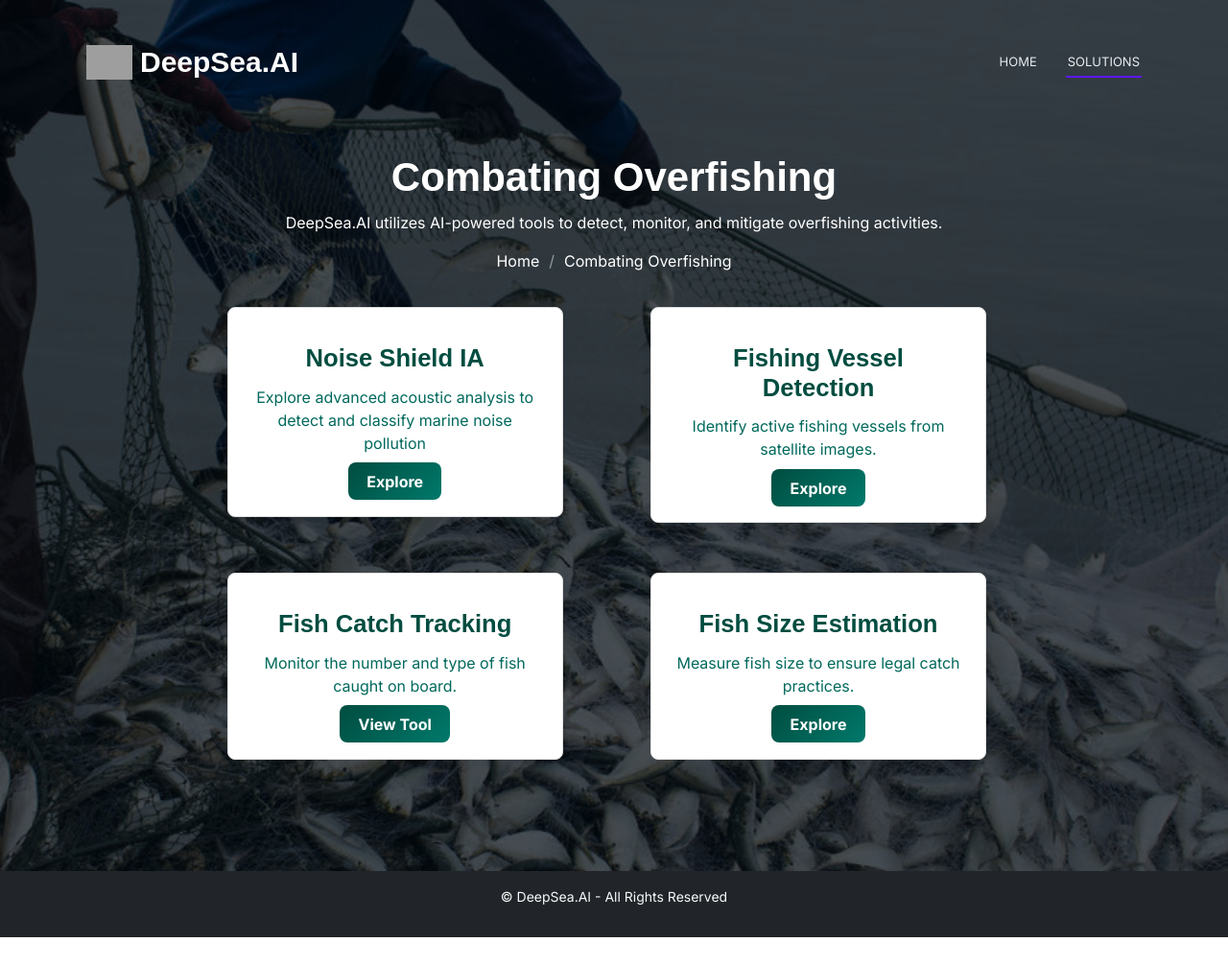
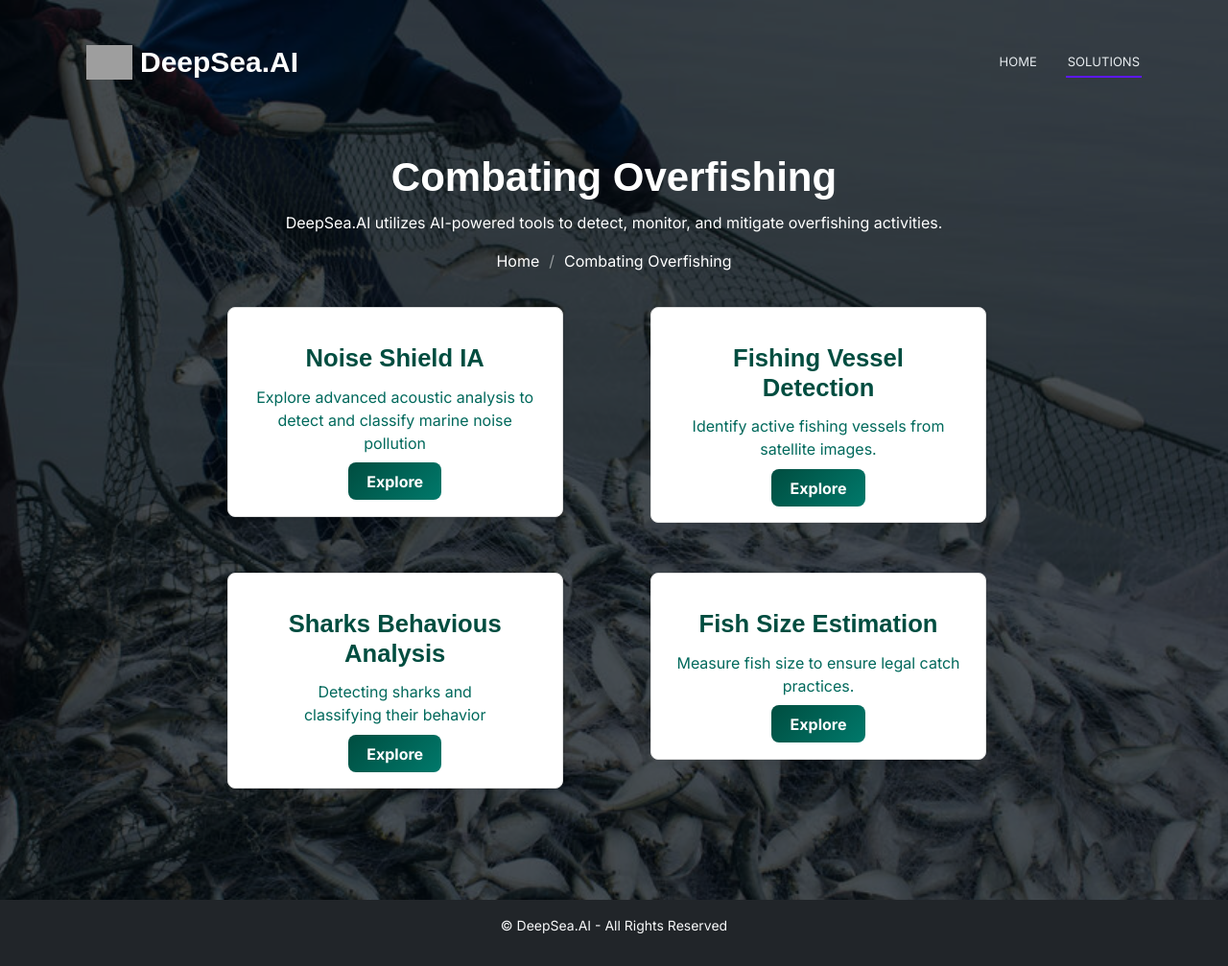
Before and after one commit to MaramJebali/DEEPSEA.AI, a Django app: page /overfish/ in a window 1280 px wide. Shown: the whole page at 96% size. Before the commit the page ends 977 px from the top, so only its background shows below. Run offline with Django 4.2, Linux system fonts and the light colour scheme; some libraries are stand-ins or nearby versions; grey boxes are pictures that could not be loaded.

Commit message:
50% Of the DeepSea.Ai

```diff
--- a/deepsea_project/templates/overfishing.html
+++ b/deepsea_project/templates/overfishing.html
@@ -80,13 +80,13 @@
       </div>
     </div>
 
-    <!-- Fish Catch Tracking Tool Card -->
+     <!-- Fishing Vessel Detection Tool Card -->
     <div class="col-lg-4 col-md-6">
-      <div class="tool-card text-center" data-color="green" onmousemove="moveBlurryEffect(event)">
+      <div class="tool-card text-center" data-color="red" onmousemove="moveBlurryEffect(event)">
         <div class="blurry-circle"></div>
-        <h5 class="tool-title">Fish Catch Tracking</h5>
-        <p class="tool-text">Monitor the number and type of fish caught on board.</p>
-        <a href="#" class="tool-btn">View Tool</a>
+        <h5 class="tool-title">Sharks Behavious Analysis</h5>
+        <p class="tool-text">Detecting sharks and classifying their behavior</p>
+        <a href="#" class="tool-btn">Explore</a>
       </div>
     </div>
 
```
Also changed, not shown: Readme.md.
